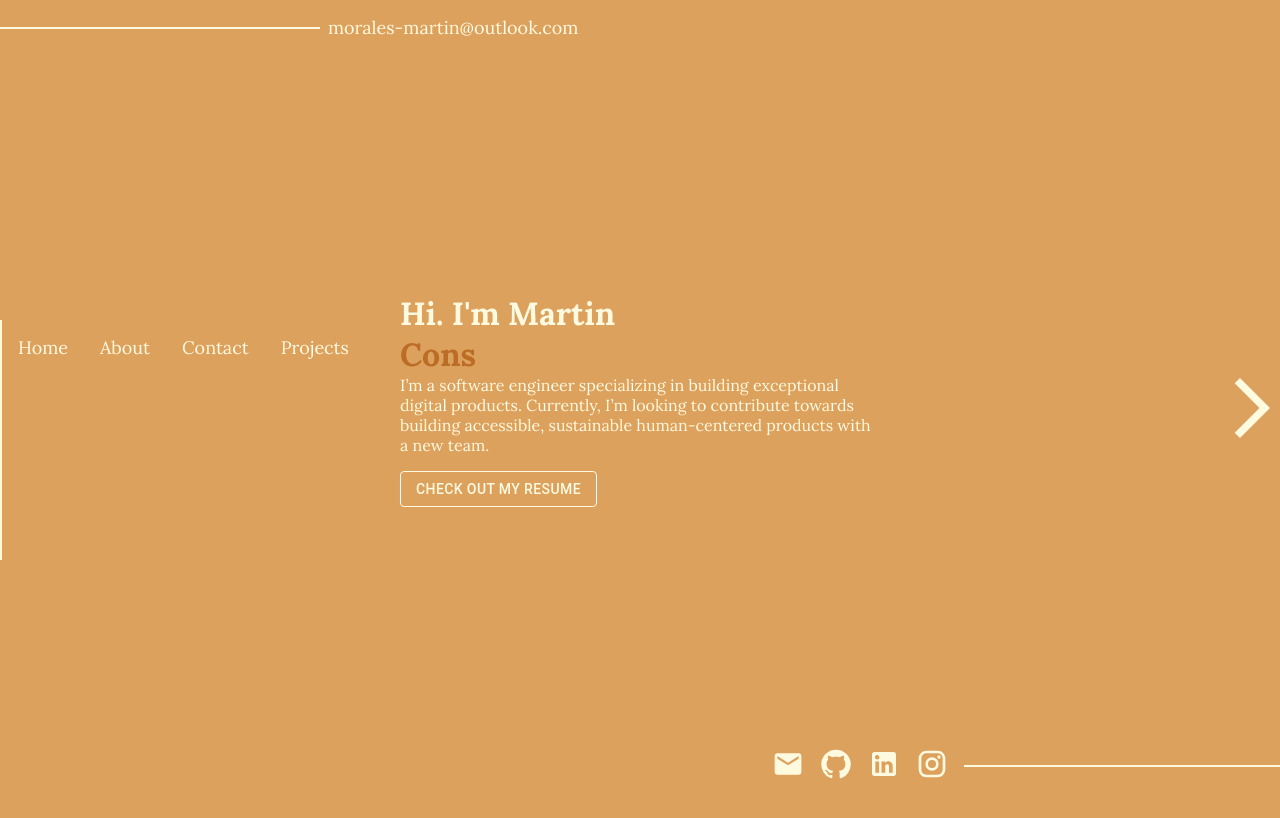
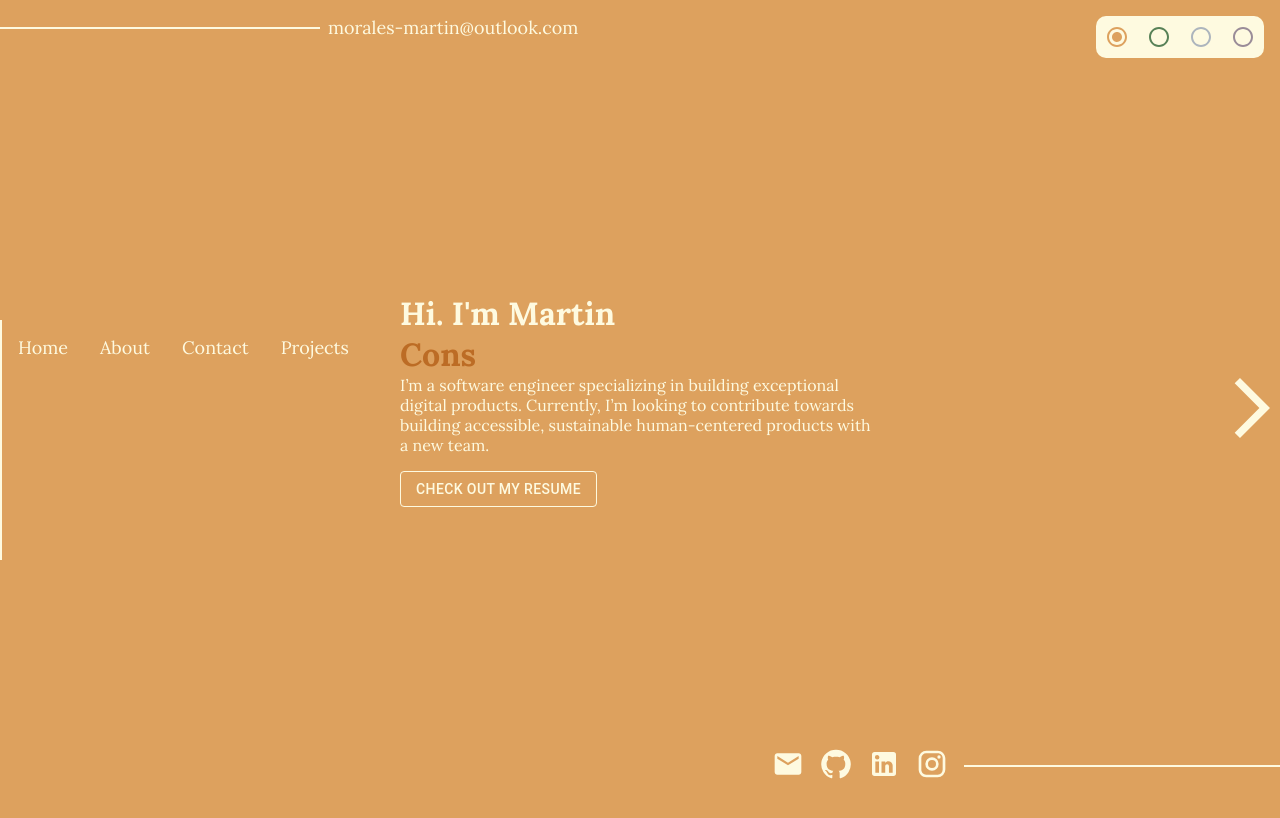
Before and after one commit to morales-martin/personal-website, a Next.js app in the folder personal-website/: page / in a window 1280 px wide. Shown: the top 818 px of the page. Built offline with nearby package versions, Linux system fonts and the light colour scheme.

Commit message:
added theme chooser

```diff
--- a/personal-website/src/pages/components/Navbar.jsx
+++ b/personal-website/src/pages/components/Navbar.jsx
@@ -1,5 +1,6 @@
 import React, { useEffect, useState } from "react";
 import styles from "./Navbar.module.css";
+import ThemeChooser from "./ThemeChooser";
 
 function MobileNav({ open, setOpen }) {
   return (
@@ -21,6 +22,7 @@ function MobileNav({ open, setOpen }) {
         <a className={`navLink ${styles.mobileNavLink}`} href="#projects">
           Projects
         </a>
+        <ThemeChooser />
       </div>
     </div>
   );
@@ -29,9 +31,6 @@ function MobileNav({ open, setOpen }) {
 function Navbar() {
   const [open, setOpen] = useState(false);
 
-  useEffect(() => {
-    console.log("changed open");
-  }, [open]);
   return (
     <React.Fragment>
       <nav className={styles.nav}>
--- a/personal-website/src/pages/components/Navbar.module.css
+++ b/personal-website/src/pages/components/Navbar.module.css
@@ -112,6 +112,7 @@
   display: flex;
 
   height: 60vh;
+  max-height: max-content;
   bottom: 0;
   z-index: 3;
 
--- a/personal-website/src/pages/components/Project.module.css
+++ b/personal-website/src/pages/components/Project.module.css
@@ -98,7 +98,7 @@
   }
 
   .mobileContainer {
-    grid-area: 4 / 9 / 10 / -1;
+    grid-area: 4 / 9 / 11 / -1;
   }
 }
 
--- a/personal-website/src/pages/components/Summary.module.css
+++ b/personal-website/src/pages/components/Summary.module.css
@@ -3,8 +3,8 @@
   flex-direction: row;
   position: relative;
   font-size: large;
-  overflow-y: hidden;
-  overflow-x:visible;
+  overflow: hidden;
+  width: 100vw;
 }
 
 .backdrop {
--- /dev/null
+++ b/personal-website/src/pages/components/ThemeChooser.jsx
@@ -0,0 +1,148 @@
+import styles from "./ThemeChooser.module.css";
+import React from "react";
+
+import Radio from "@mui/material/Radio";
+import RadioGroup from "@mui/material/RadioGroup";
+
+function ThemeChooser() {
+  const [selectedValue, setSelectedValue] = React.useState("brown");
+
+  const handleChange = (event) => {
+    setSelectedValue(event.target.value);
+
+    switch (event.target.value) {
+      case "brown":
+        document.documentElement.style.setProperty("--primary", "#DDA15E");
+        document.documentElement.style.setProperty("--secondary", "#FEFAE0");
+        document.documentElement.style.setProperty("--ternary", "#BC6C25");
+
+        document.documentElement.style.setProperty(
+          "--primary-rgb",
+          "221, 161, 94"
+        );
+        document.documentElement.style.setProperty(
+          "--secondary-rgb",
+          "254, 250, 224"
+        );
+        document.documentElement.style.setProperty(
+          "--ternary-rgb",
+          "188, 108, 37"
+        );
+        break;
+      case "green":
+        document.documentElement.style.setProperty("--primary", "#588157");
+        document.documentElement.style.setProperty("--secondary", "#DAD7CD");
+        document.documentElement.style.setProperty("--ternary", "#3A5A40");
+
+        document.documentElement.style.setProperty(
+          "--primary-rgb",
+          "88, 129, 87"
+        );
+        document.documentElement.style.setProperty(
+          "--secondary-rgb",
+          "218, 215, 205"
+        );
+        document.documentElement.style.setProperty(
+          "--ternary-rgb",
+          "58, 90, 64"
+        );
+        break;
+      case "silver":
+        document.documentElement.style.setProperty("--primary", "#ADB5BD");
+        document.documentElement.style.setProperty("--secondary", "#F8F9FA");
+        document.documentElement.style.setProperty("--ternary", "#495057");
+
+        document.documentElement.style.setProperty(
+          "--primary-rgb",
+          "173, 181, 189"
+        );
+        document.documentElement.style.setProperty(
+          "--secondary-rgb",
+          "248, 249, 250"
+        );
+        document.documentElement.style.setProperty(
+          "--ternary-rgb",
+          "73, 80, 87"
+        );
+        break;
+      case "purple":
+        document.documentElement.style.setProperty("--primary", "#9A8C98");
+        document.documentElement.style.setProperty("--secondary", "#F2E9E4");
+        document.documentElement.style.setProperty("--ternary", "#4A4E69");
+
+        document.documentElement.style.setProperty(
+          "--primary-rgb",
+          "154, 140, 152"
+        );
+        document.documentElement.style.setProperty(
+          "--secondary-rgb",
+          "242, 233, 228"
+        );
+        document.documentElement.style.setProperty(
+          "--ternary-rgb",
+          "74, 78, 105"
+        );
+        break;
+      default:
+        break;
+    }
+  };
+  return (
+    <div className={styles.wrapper}>
+      <div className={`themeContainer ${styles.container}`}>
+        <RadioGroup
+          row
+          aria-labelledby="demo-row-radio-buttons-group-label"
+          name="row-radio-buttons-group"
+          style={{
+            backgroundColor: "var(--secondary)",
+            borderRadius: "10px",
+          }}
+        >
+          <Radio
+            checked={selectedValue === "brown"}
+            onChange={handleChange}
+            value="brown"
+            name="radio-buttons"
+            style={{
+              color: "#DDA15E",
+            }}
+            inputProps={{ "aria-label": "Brown" }}
+          />
+          <Radio
+            checked={selectedValue === "green"}
+            onChange={handleChange}
+            value="green"
+            name="radio-buttons"
+            style={{
+              color: "#588157",
+            }}
+            inputProps={{ "aria-label": "Green" }}
+          />
+          <Radio
+            checked={selectedValue === "silver"}
+            onChange={handleChange}
+            value="silver"
+            name="radio-buttons"
+            style={{
+              color: "#ADB5BD",
+            }}
+            inputProps={{ "aria-label": "Silver" }}
+          />
+          <Radio
+            checked={selectedValue === "purple"}
+            onChange={handleChange}
+            value="purple"
+            name="radio-buttons"
+            style={{
+              color: "#9A8C98",
+            }}
+            inputProps={{ "aria-label": "Purple" }}
+          />
+        </RadioGroup>
+      </div>
+    </div>
+  );
+}
+
+export default ThemeChooser;
--- /dev/null
+++ b/personal-website/src/pages/components/ThemeChooser.module.css
@@ -0,0 +1,26 @@
+.wrapper {
+  width: 100vw;
+  position: absolute;
+  z-index: 4;
+}
+
+.container {
+  position: absolute;
+  top: 1rem;
+  right: 1rem;
+}
+
+/* MOBILE  */
+@media (max-width: 700px) {
+  .wrapper {
+    display: flex;
+    position: relative;
+    width: 100vw;
+    height: max-content;
+  }
+
+  .container {
+    position: static;
+    margin: auto;
+  }
+}
--- /dev/null
+++ b/personal-website/src/pages/components/useWindowSize.jsx
@@ -0,0 +1,32 @@
+import { useState, useEffect } from "react";
+
+export default function useWindowSize() {
+  // Initialize state with undefined width/height so server and client renders match
+  // Learn more here: https://joshwcomeau.com/react/the-perils-of-rehydration/
+  const [windowSize, setWindowSize] = useState({
+    width: undefined,
+    height: undefined
+  });
+
+  useEffect(() => {
+    // Handler to call on window resize
+    function handleResize() {
+      // Set window width/height to state
+      setWindowSize({
+        width: window.innerWidth,
+        height: window.innerHeight
+      });
+    }
+
+    // Add event listener
+    window.addEventListener("resize", handleResize);
+
+    // Call handler right away so state gets updated with initial window size
+    handleResize();
+
+    // Remove event listener on cleanup
+    return () => window.removeEventListener("resize", handleResize);
+  }, []); // Empty array ensures that effect is only run on mount
+
+  return windowSize;
+}
--- a/personal-website/src/pages/index.js
+++ b/personal-website/src/pages/index.js
@@ -1,9 +1,11 @@
 import Head from "next/head";
-import { useEffect, useRef } from "react";
+import { useEffect, useRef, useState } from "react";
+import useWindowSize from "./components/useWindowSize";
 import { Inter } from "@next/font/google";
 import { gsap } from "gsap";
 import ScrollTrigger from "gsap/dist/ScrollTrigger";
 import ScrollToPlugin from "gsap/dist/ScrollToPlugin";
+import Draggable from "gsap/dist/Draggable";
 
 import styles from "@/styles/Home.module.css";
 
@@ -14,30 +16,39 @@ import Contact from "./components/Contact";
 import Header from "./components/Header";
 import Footer from "./components/Footer";
 import Navbar from "./components/Navbar";
+import ThemeChooser from "./components/ThemeChooser";
 
 const inter = Inter({ subsets: ["latin"] });
-
 export default function Home() {
+  const [width, setWidth] = useState(769);
+  const size = useWindowSize();
   const container = useRef(null);
-  gsap.registerPlugin(ScrollToPlugin, ScrollTrigger);
 
   useEffect(() => {
+    setWidth(size.width);
+  }, [size]);
+
+  useEffect(() => {
+    setWidth(window.innerWidth);
     const ctx = gsap.context(() => {
+      gsap.registerPlugin(ScrollToPlugin, ScrollTrigger, Draggable);
       let sections = gsap.utils.toArray(".panel");
 
-      let horizontalScroll = gsap.to(sections, {
+      // Horizontal scroll
+      let scrollTween = gsap.to(sections, {
         xPercent: -100 * (sections.length - 1),
         ease: "none",
-        scrollTrigger: {
-          trigger: container.current,
-          pin: true,
-          scrub: 1,
-          // snap: 1 / (sections.length - 1),
-          end: () => "+=" + container.current.offsetWidth,
-        },
       });
 
-      /* Navlink event listeners */
+      let horizontalScroll = ScrollTrigger.create({
+        animation: scrollTween,
+        trigger: container.current,
+        pin: true,
+        scrub: 1,
+        end: () => "+=" + container.current.offsetWidth,
+      });
+
+      /* Navbar link event listeners */
       document.querySelectorAll(".navLink").forEach((anchor) => {
         anchor.addEventListener("click", function (e) {
           e.preventDefault();
@@ -49,12 +60,10 @@ export default function Home() {
             targetElem &&
             container.current.isSameNode(targetElem.parentElement)
           ) {
-            let totalScroll =
-                horizontalScroll.scrollTrigger.end -
-                horizontalScroll.scrollTrigger.start,
+            let totalScroll = horizontalScroll.end - horizontalScroll.start,
               totalMovement = (sections.length - 1) * targetElem.offsetWidth;
             y = Math.round(
-              horizontalScroll.scrollTrigger.start +
+              horizontalScroll.start +
                 (targetElem.offsetLeft / totalMovement) * totalScroll
             );
           }
@@ -67,6 +76,37 @@ export default function Home() {
           });
         });
       });
+
+      // Enable dragging on mobile devices.
+      if (window.innerWidth <= 768) {
+        let clamp, dragRatio;
+        let drag = Draggable.create(document.querySelector(".proxy"), {
+          trigger: container.current,
+          type: "x",
+          onPress() {
+            clamp || ScrollTrigger.refresh();
+            this.startScroll = horizontalScroll.scroll();
+          },
+          onDrag() {
+            horizontalScroll.scroll(
+              clamp(this.startScroll - (this.x - this.startX) * dragRatio)
+            );
+            // if you don't want it to lag at all while dragging (due to the 1-second scrub), uncomment the next line:
+            horizontalScroll.getTween().progress(1);
+          },
+        })[0];
+
+        ScrollTrigger.addEventListener("refresh", () => {
+          clamp = gsap.utils.clamp(
+            horizontalScroll.start + 1,
+            horizontalScroll.end - 3
+          ); // don't let the drag-scroll hit the very start or end so that it doesn't unpin
+          // total scroll amount divided by the total distance that the sections move gives us the ratio we can apply to the pointer movement so that it fits.
+          dragRatio =
+            container.current.offsetWidth /
+            (window.innerWidth * (sections.length - 1));
+        });
+      }
     }, container.current); // <- Scope!
 
     return () => ctx.revert();
@@ -79,14 +119,15 @@ export default function Home() {
   return (
     <>
       <Head>
-        <title>Create Next App</title>
-        <meta name="description" content="Generated by create next app" />
+        <title>Martin Morales</title>
+        <meta name="description" content="Hi. I'm Martin." />
         <meta name="viewport" content="width=device-width, initial-scale=1" />
         <link rel="icon" href="/favicon.ico" />
       </Head>
       <main className={styles.main}>
         <div className={`container ${styles.container}`} ref={container}>
           <Header />
+          {width > 700 && <ThemeChooser />}
           <Navbar clickHandler={navLinkHandler} />
           <Landing className={`panel ${styles.landing}`} />
           <Summary className={`panel ${styles.summary}`} />
@@ -94,6 +135,7 @@ export default function Home() {
           <Projects className={`panel ${styles.projects}`} />
           <Footer />
         </div>
+        <div className="proxy"></div>
       </main>
     </>
   );
--- a/personal-website/src/styles/globals.css
+++ b/personal-website/src/styles/globals.css
@@ -24,6 +24,7 @@ html {
   -webkit-overflow-scrolling: touch;
   background-color: var(--primary);
   font-family: Lora !important;
+  transition: 0.3s;
 }
 body {
   overflow-y: visible;
```
Also changed, not shown: personal-website/src/styles/Home.module.css (+15 -0 lines).
